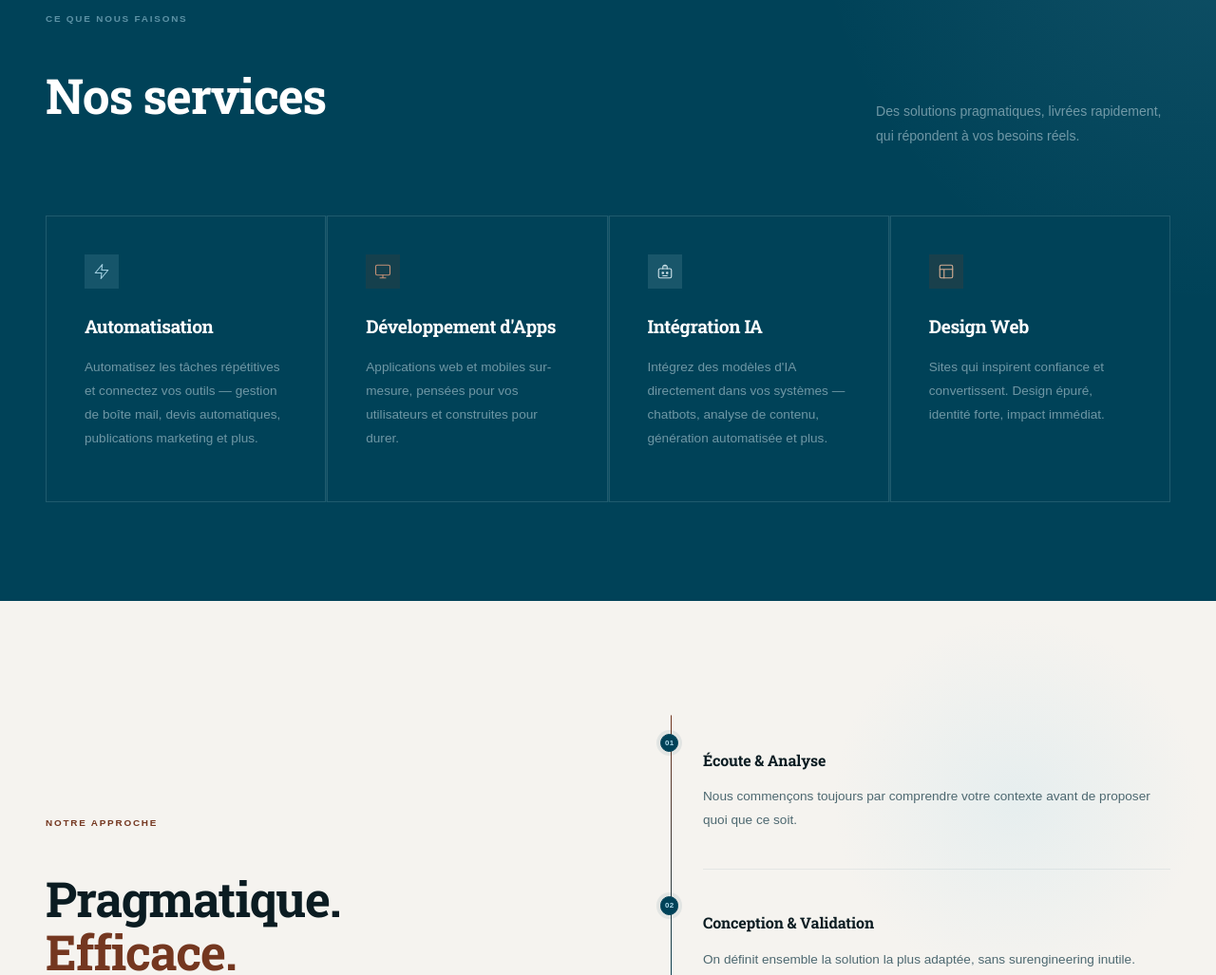
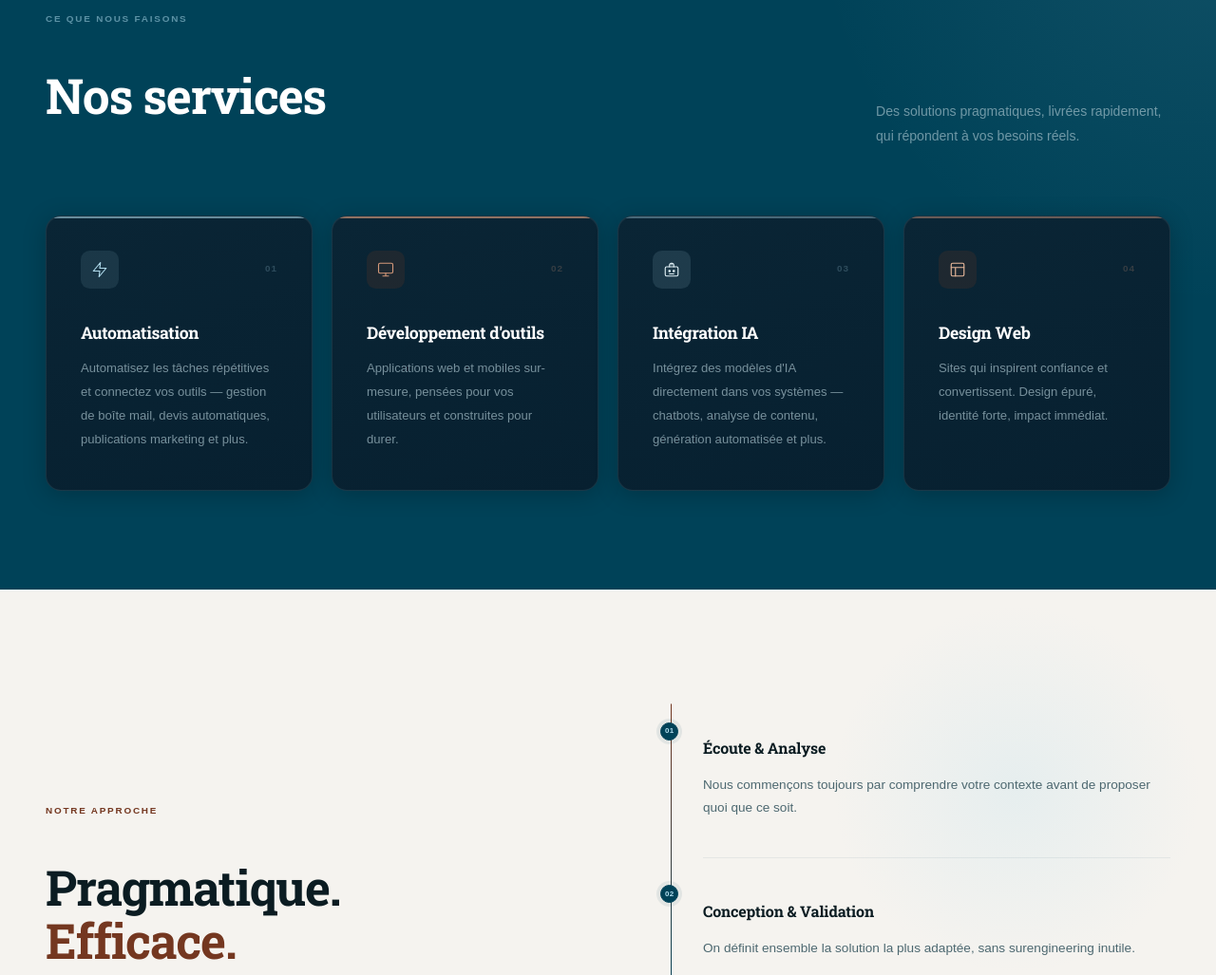
Before and after one commit to AlexWans/wander-it-site, a plain HTML site: page index.html in a window 1280 px wide. Shown: the part 1147-2174 px from the top of the page at 95% size. Drawn offline with Linux system fonts and the light colour scheme; a web font is replaced by a local one.

Commit message:
Update services section style, nav tweaks, content fixes
- Services cards: rounded corners, accent top border, numbered labels, icon containers
- Rename "Développement d'Apps" → "Développement d'outils"
- a-propos: reduce spacing between sections
- data.js: Looker Studio logo height, chiffreCle title field support
- projet.html: custom section titles, hideChiffreCle, ctaApresVisuels support

Co-Authored-By: Claude Sonnet 4.6 <noreply@anthropic.com>

```diff
--- a/index.html
+++ b/index.html
@@ -118,15 +118,23 @@
 
     /* Service cards */
     .sc {
-      padding: 2.5rem; border: 1px solid rgba(178,203,212,0.18);
-      background: rgba(178,203,212,0.05); position: relative; overflow: hidden;
-      transition: background 0.3s ease, border-color 0.3s ease,
-                  transform 0.35s cubic-bezier(0.22,1,0.36,1);
+      padding: 2.25rem 2.25rem 2.5rem; border: 1px solid rgba(177,220,237,0.1);
+      border-radius: 1rem; background: linear-gradient(160deg,#0a2535 0%,#072030 100%);
+      position: relative; overflow: hidden;
+      box-shadow: 0 4px 24px rgba(0,0,0,0.22), 0 1px 0 rgba(177,220,237,0.05) inset;
+      transition: transform 0.35s cubic-bezier(0.22,1,0.36,1),
+                  box-shadow 0.35s ease, border-color 0.3s ease;
+    }
+    .sc::before {
+      content: ''; position: absolute; top: 0; left: 0; right: 0;
+      height: 2px; background: var(--sc-accent, rgba(177,220,237,0.3));
+      border-radius: 1rem 1rem 0 0;
+      transition: opacity 0.3s ease;
     }
     .sc:hover {
-      background: rgba(178,203,212,0.14);
-      border-color: rgba(178,203,212,0.35);
       transform: translateY(-5px);
+      box-shadow: 0 16px 48px rgba(0,0,0,0.38), 0 0 0 1px rgba(177,220,237,0.18);
+      border-color: rgba(177,220,237,0.22);
     }
 
     /* Timeline */
@@ -405,38 +413,52 @@
       <p style="font-size:0.88rem;color:#B2CBD4;opacity:0.62;max-width:310px;line-height:1.85">Des solutions pragmatiques, livrées rapidement, qui répondent à vos besoins réels.</p>
     </div>
 
-    <div style="display:grid;grid-template-columns:repeat(auto-fit,minmax(260px,1fr));gap:1px;background:rgba(177,220,237,0.08)">
-      <div class="sc reveal" style="background:#004258">
-        <div style="width:2.25rem;height:2.25rem;background:rgba(177,220,237,0.12);display:flex;align-items:center;justify-content:center;margin-bottom:1.5rem">
-          <svg width="18" height="18" viewBox="0 0 24 24" fill="none" stroke="#B1DCED" stroke-width="1.5" stroke-linecap="round" stroke-linejoin="round" opacity="0.9"><path d="M13 2L3 14h9l-1 8 10-12h-9l1-8z"/></svg>
+    <div style="display:grid;grid-template-columns:repeat(auto-fit,minmax(260px,1fr));gap:1.25rem">
+
+      <div class="sc reveal" style="--sc-accent:rgba(177,220,237,0.55)">
+        <div style="display:flex;align-items:center;justify-content:space-between;margin-bottom:2rem">
+          <div style="width:2.5rem;height:2.5rem;background:rgba(177,220,237,0.1);border-radius:0.6rem;display:flex;align-items:center;justify-content:center">
+            <svg width="18" height="18" viewBox="0 0 24 24" fill="none" stroke="#B1DCED" stroke-width="1.5" stroke-linecap="round" stroke-linejoin="round"><path d="M13 2L3 14h9l-1 8 10-12h-9l1-8z"/></svg>
+          </div>
+          <span style="font-family:'Monda',sans-serif;font-size:0.62rem;font-weight:700;color:#B1DCED;opacity:0.22;letter-spacing:0.1em">01</span>
         </div>
-        <h3 style="font-size:1.2rem;font-weight:700;color:white;margin-bottom:0.6rem;letter-spacing:-0.02em">Automatisation</h3>
-        <p style="font-size:0.85rem;color:#B2CBD4;opacity:0.62;line-height:1.85">Automatisez les tâches répétitives et connectez vos outils — gestion de boîte mail, devis automatiques, publications marketing et plus.</p>
+        <h3 style="font-size:1.1rem;font-weight:700;color:white;margin-bottom:0.65rem;letter-spacing:-0.02em">Automatisation</h3>
+        <p style="font-size:0.82rem;color:#B2CBD4;opacity:0.65;line-height:1.9;margin:0">Automatisez les tâches répétitives et connectez vos outils — gestion de boîte mail, devis automatiques, publications marketing et plus.</p>
       </div>
 
-      <div class="sc reveal" style="background:#004258;transition-delay:0.08s">
-        <div style="width:2.25rem;height:2.25rem;background:rgba(116,55,32,0.18);display:flex;align-items:center;justify-content:center;margin-bottom:1.5rem">
-          <svg width="18" height="18" viewBox="0 0 24 24" fill="none" stroke="#d4987a" stroke-width="1.5" stroke-linecap="round" stroke-linejoin="round" opacity="0.9"><rect x="2" y="3" width="20" height="14" rx="2"/><path d="M8 21h8M12 17v4"/></svg>
+      <div class="sc reveal" style="--sc-accent:rgba(212,152,122,0.65);transition-delay:0.08s">
+        <div style="display:flex;align-items:center;justify-content:space-between;margin-bottom:2rem">
+          <div style="width:2.5rem;height:2.5rem;background:rgba(116,55,32,0.2);border-radius:0.6rem;display:flex;align-items:center;justify-content:center">
+            <svg width="18" height="18" viewBox="0 0 24 24" fill="none" stroke="#d4987a" stroke-width="1.5" stroke-linecap="round" stroke-linejoin="round"><rect x="2" y="3" width="20" height="14" rx="2"/><path d="M8 21h8M12 17v4"/></svg>
+          </div>
+          <span style="font-family:'Monda',sans-serif;font-size:0.62rem;font-weight:700;color:#d4987a;opacity:0.22;letter-spacing:0.1em">02</span>
         </div>
-        <h3 style="font-size:1.2rem;font-weight:700;color:white;margin-bottom:0.6rem;letter-spacing:-0.02em">Développement d'Apps</h3>
-        <p style="font-size:0.85rem;color:#B2CBD4;opacity:0.62;line-height:1.85">Applications web et mobiles sur-mesure, pensées pour vos utilisateurs et construites pour durer.</p>
+        <h3 style="font-size:1.1rem;font-weight:700;color:white;margin-bottom:0.65rem;letter-spacing:-0.02em">Développement d'outils</h3>
+        <p style="font-size:0.82rem;color:#B2CBD4;opacity:0.65;line-height:1.9;margin:0">Applications web et mobiles sur-mesure, pensées pour vos utilisateurs et construites pour durer.</p>
       </div>
 
-      <div class="sc reveal" style="background:#004258;transition-delay:0.16s">
-        <div style="width:2.25rem;height:2.25rem;background:rgba(178,203,212,0.14);display:flex;align-items:center;justify-content:center;margin-bottom:1.5rem">
-          <svg width="18" height="18" viewBox="0 0 24 24" fill="none" stroke="#e0f0f6" stroke-width="1.5" stroke-linecap="round" stroke-linejoin="round" opacity="0.9"><rect x="3" y="8" width="18" height="13" rx="2"/><path d="M9 8V6a3 3 0 0 1 6 0v2"/><circle cx="9" cy="14" r="1" fill="#e0f0f6"/><circle cx="15" cy="14" r="1" fill="#e0f0f6"/><path d="M9 18h6"/><path d="M12 3v2"/></svg>
+      <div class="sc reveal" style="--sc-accent:rgba(177,220,237,0.35);transition-delay:0.16s">
+        <div style="display:flex;align-items:center;justify-content:space-between;margin-bottom:2rem">
+          <div style="width:2.5rem;height:2.5rem;background:rgba(177,220,237,0.12);border-radius:0.6rem;display:flex;align-items:center;justify-content:center">
+            <svg width="18" height="18" viewBox="0 0 24 24" fill="none" stroke="#e0f0f6" stroke-width="1.5" stroke-linecap="round" stroke-linejoin="round"><rect x="3" y="8" width="18" height="13" rx="2"/><path d="M9 8V6a3 3 0 0 1 6 0v2"/><circle cx="9" cy="14" r="1" fill="#e0f0f6"/><circle cx="15" cy="14" r="1" fill="#e0f0f6"/><path d="M9 18h6"/><path d="M12 3v2"/></svg>
+          </div>
+          <span style="font-family:'Monda',sans-serif;font-size:0.62rem;font-weight:700;color:#B1DCED;opacity:0.22;letter-spacing:0.1em">03</span>
         </div>
-        <h3 style="font-size:1.2rem;font-weight:700;color:white;margin-bottom:0.6rem;letter-spacing:-0.02em">Intégration IA</h3>
-        <p style="font-size:0.85rem;color:#B2CBD4;opacity:0.62;line-height:1.85">Intégrez des modèles d'IA directement dans vos systèmes — chatbots, analyse de contenu, génération automatisée et plus.</p>
+        <h3 style="font-size:1.1rem;font-weight:700;color:white;margin-bottom:0.65rem;letter-spacing:-0.02em">Intégration IA</h3>
+        <p style="font-size:0.82rem;color:#B2CBD4;opacity:0.65;line-height:1.9;margin:0">Intégrez des modèles d'IA directement dans vos systèmes — chatbots, analyse de contenu, génération automatisée et plus.</p>
       </div>
 
-      <div class="sc reveal" style="background:#004258;transition-delay:0.24s">
-        <div style="width:2.25rem;height:2.25rem;background:rgba(116,55,32,0.22);display:flex;align-items:center;justify-content:center;margin-bottom:1.5rem">
-          <svg width="18" height="18" viewBox="0 0 24 24" fill="none" stroke="#e8b89a" stroke-width="1.5" stroke-linecap="round" stroke-linejoin="round" opacity="0.9"><rect x="3" y="3" width="18" height="18" rx="2"/><path d="M3 9h18M9 21V9"/></svg>
+      <div class="sc reveal" style="--sc-accent:rgba(212,152,122,0.45);transition-delay:0.24s">
+        <div style="display:flex;align-items:center;justify-content:space-between;margin-bottom:2rem">
+          <div style="width:2.5rem;height:2.5rem;background:rgba(116,55,32,0.2);border-radius:0.6rem;display:flex;align-items:center;justify-content:center">
+            <svg width="18" height="18" viewBox="0 0 24 24" fill="none" stroke="#e8b89a" stroke-width="1.5" stroke-linecap="round" stroke-linejoin="round"><rect x="3" y="3" width="18" height="18" rx="2"/><path d="M3 9h18M9 21V9"/></svg>
+          </div>
+          <span style="font-family:'Monda',sans-serif;font-size:0.62rem;font-weight:700;color:#d4987a;opacity:0.22;letter-spacing:0.1em">04</span>
         </div>
-        <h3 style="font-size:1.2rem;font-weight:700;color:white;margin-bottom:0.6rem;letter-spacing:-0.02em">Design Web</h3>
-        <p style="font-size:0.85rem;color:#B2CBD4;opacity:0.62;line-height:1.85">Sites qui inspirent confiance et convertissent. Design épuré, identité forte, impact immédiat.</p>
+        <h3 style="font-size:1.1rem;font-weight:700;color:white;margin-bottom:0.65rem;letter-spacing:-0.02em">Design Web</h3>
+        <p style="font-size:0.82rem;color:#B2CBD4;opacity:0.65;line-height:1.9;margin:0">Sites qui inspirent confiance et convertissent. Design épuré, identité forte, impact immédiat.</p>
       </div>
+
     </div>
   </div>
 </section>
```
Also changed, not shown: a-propos.html (+2 -2 lines).
